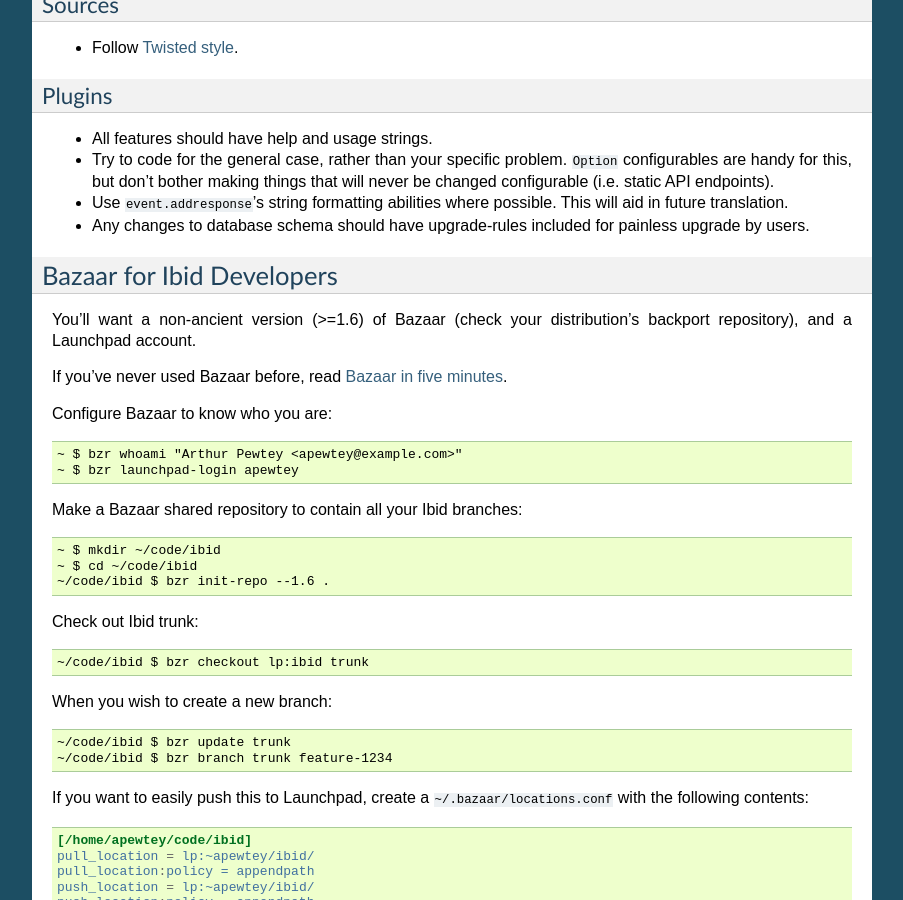
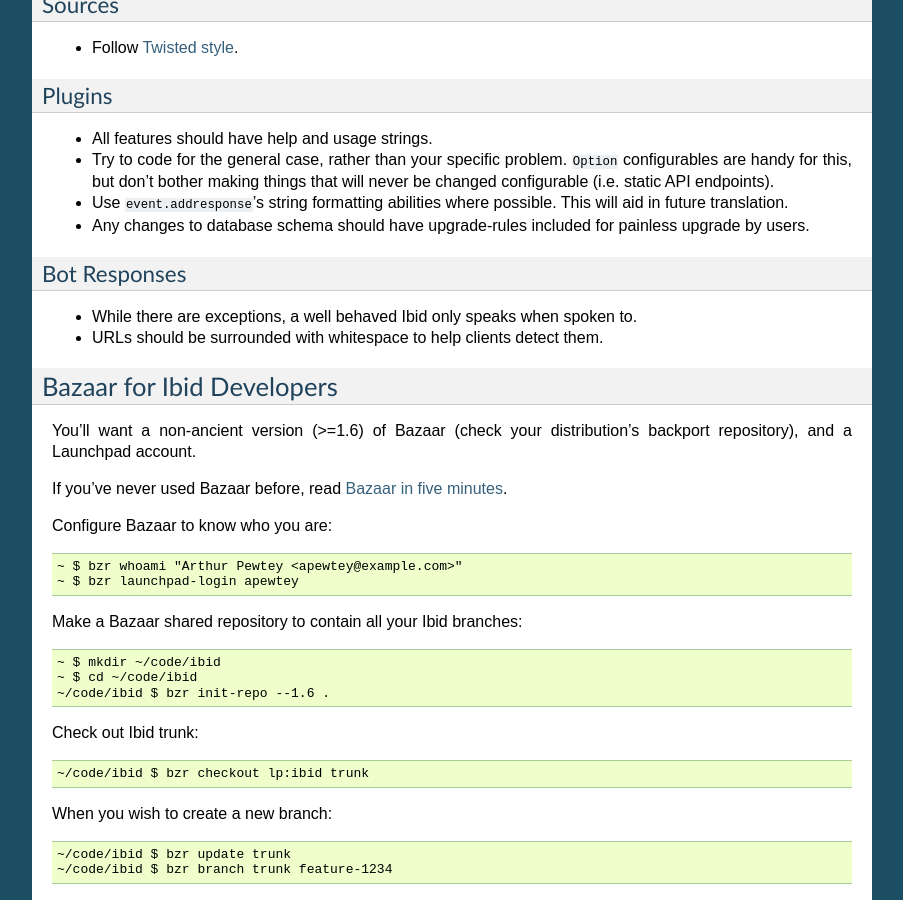
Before and after one commit to ibid/ibid, a Sphinx documentation site: the page built from docs/contributing.rst, in a window 1280 px wide and 900 px high, scrolled down 1464 px. Shown: the whole window, without its empty margins (198-1101 px from the left). Built offline with Sphinx 7.4.7, drawn with Linux system fonts in a browser that asks for light colours.

Commit message:
Style correction to r937 feed URL. We surround URLs with whitespace. Note this in style guide.

```diff
--- a/docs/contributing.rst
+++ b/docs/contributing.rst
@@ -125,6 +125,14 @@
 * Any changes to database schema should have upgrade-rules included for
   painless upgrade by users.
 
+Bot Responses
+^^^^^^^^^^^^^
+
+* While there are exceptions, a well behaved Ibid only speaks when
+  spoken to.
+
+* URLs should be surrounded with whitespace to help clients detect them.
+
 .. _bzr-guide:
 
 Bazaar for Ibid Developers
```
Also changed, not shown: 1 other file.
